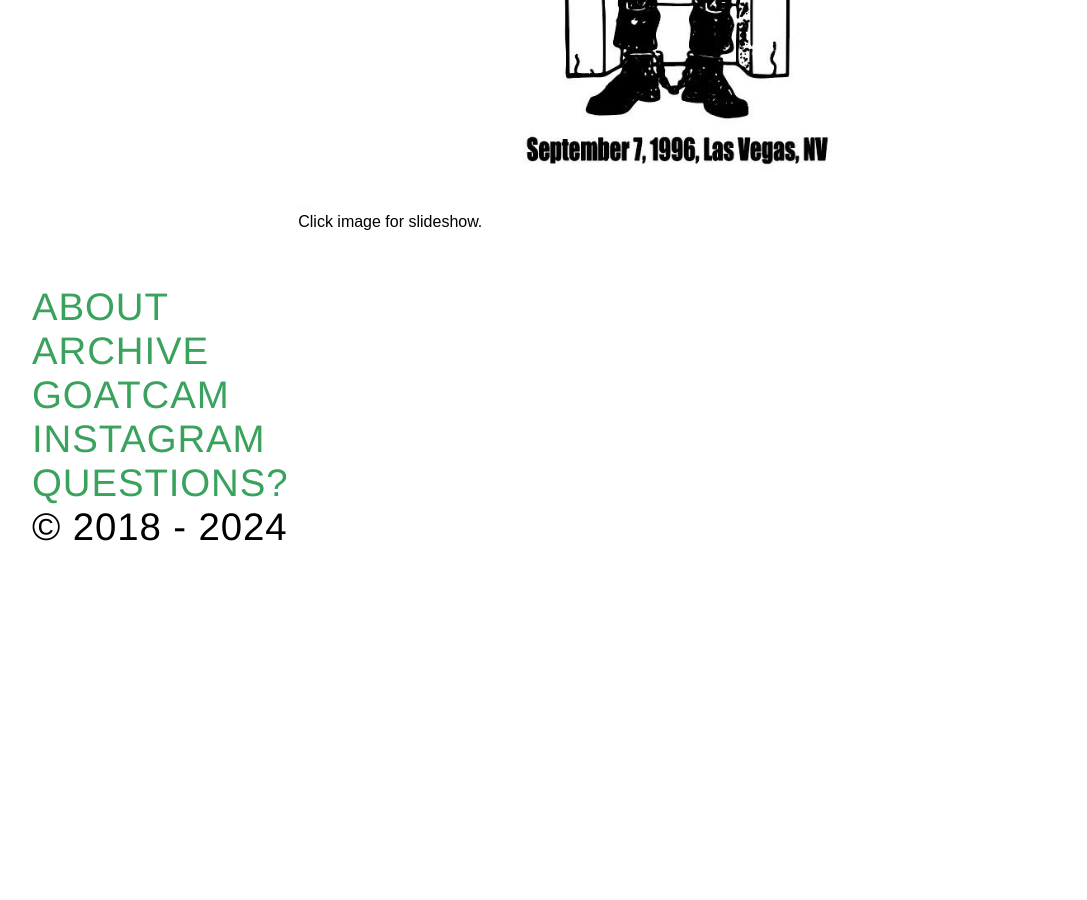
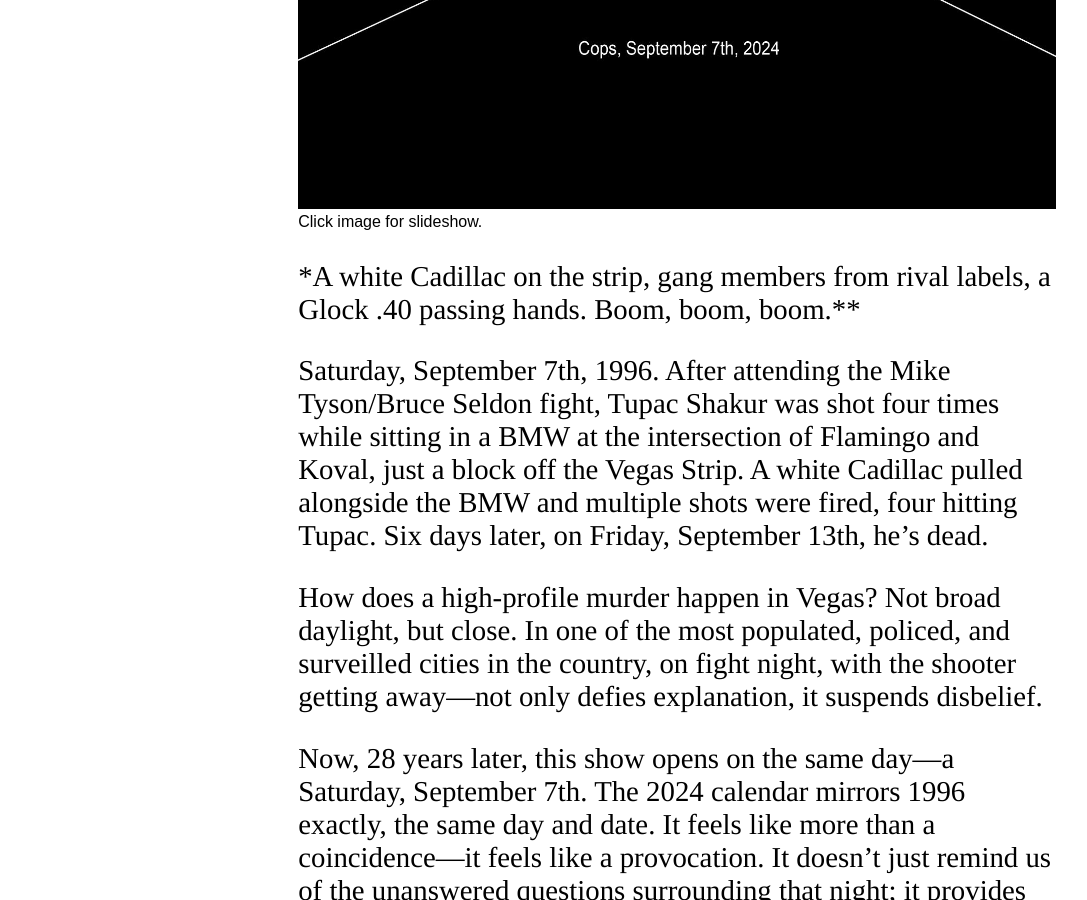
Before and after one commit to ssssssssk/ESCOLAR, a Jekyll site: the page built from _posts/2024-09-07-Clynton_Lowry.md, in a window 1280 px wide and 900 px high, scrolled down 1061 px. Shown: the whole window, without its empty margins (96-1183 px from the left). Built offline with Jekyll 4.4.1, drawn with Linux system fonts in a browser that asks for light colours; before the commit the page ends 1628 px from its top, so only the background shows below that; some of the changed text lies outside the part shown.

Commit message:
Fixing up Clynton's

```diff
--- a/_posts/2024-09-07-Clynton_Lowry.md
+++ b/_posts/2024-09-07-Clynton_Lowry.md
@@ -12,3 +12,16 @@ image_folder: "pics/Lowry"
 title: "COPS"
 main_img: "01.jpg"
 ---
+*A white Cadillac on the strip, gang members from rival labels, a Glock .40 passing hands. Boom, boom, boom.**
+
+Saturday, September 7th, 1996. After attending the Mike Tyson/Bruce Seldon fight, Tupac Shakur was shot four times while sitting in a BMW at the intersection of Flamingo and Koval, just a block off the Vegas Strip. A white Cadillac pulled alongside the BMW and multiple shots were fired, four hitting Tupac. Six days later, on Friday, September 13th, he’s dead.
+
+How does a high-profile murder happen in Vegas? Not broad daylight, but close. In one of the most populated, policed, and surveilled cities in the country, on fight night, with the shooter getting away—not only defies explanation, it suspends disbelief.
+
+Now, 28 years later, this show opens on the same day—a Saturday, September 7th. The 2024 calendar mirrors 1996 exactly, the same day and date. It feels like more than a coincidence—it feels like a provocation. It doesn’t just remind us of the unanswered questions surrounding that night; it provides an answer.
+
+Detective Russell Poole, who spent years working on this case and the murder of Notorious B.I.G. once said, “You got to think to yourself, ‘Who could do this and get away with it? Cops.’” Poole died suddenly of a heart attack in 2015 while discussing the case at the Los Angeles County Sheriff's Department.
+
+**Clynton Lowry** is an artist based in New York and Los Angeles. He is the creator and editor of [Art Handler](http://art-handler.com), as well as the founder of [Jobs.art](https://www.jobs.art), an international listings website for the art community.
+
+Lowry received his MFA in Painting from Yale School of Art and his BA in English from UC Berkeley.
```
Also changed, not shown: pics/Lowry/01.jpg.
